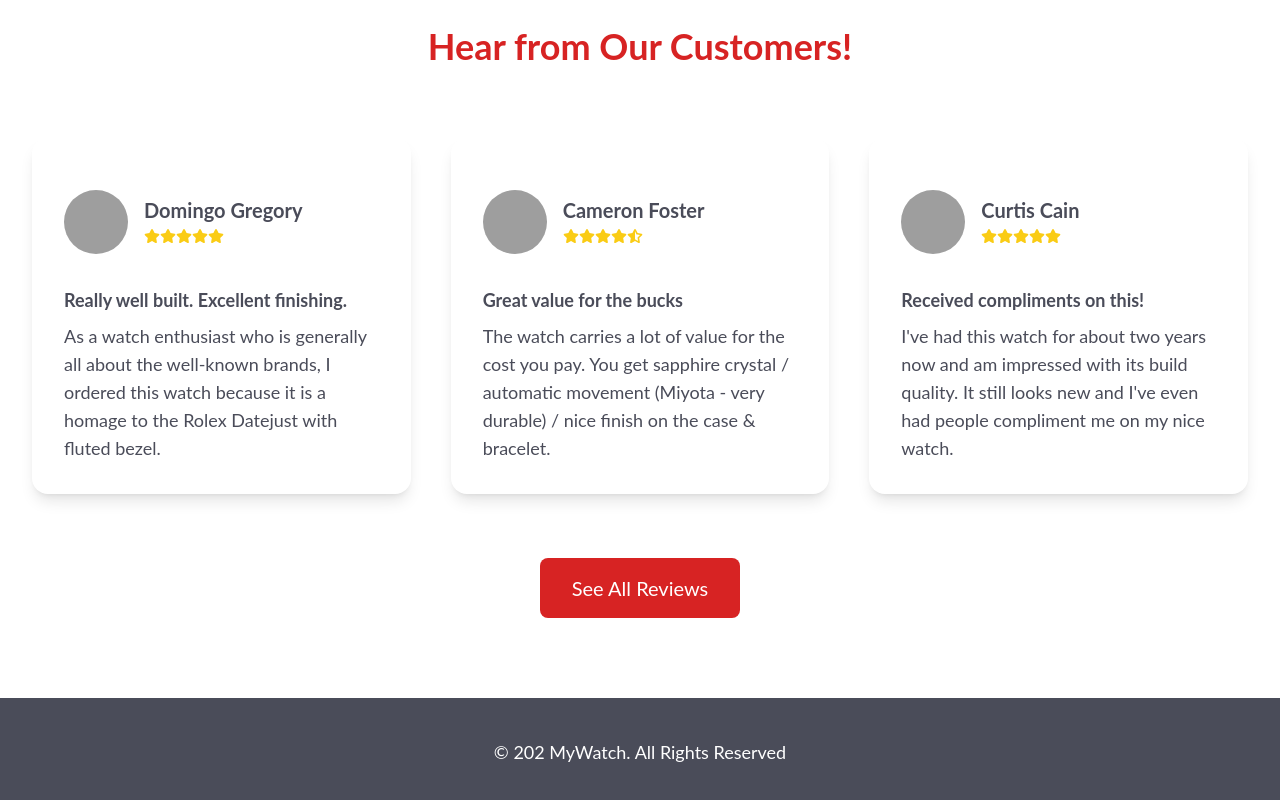
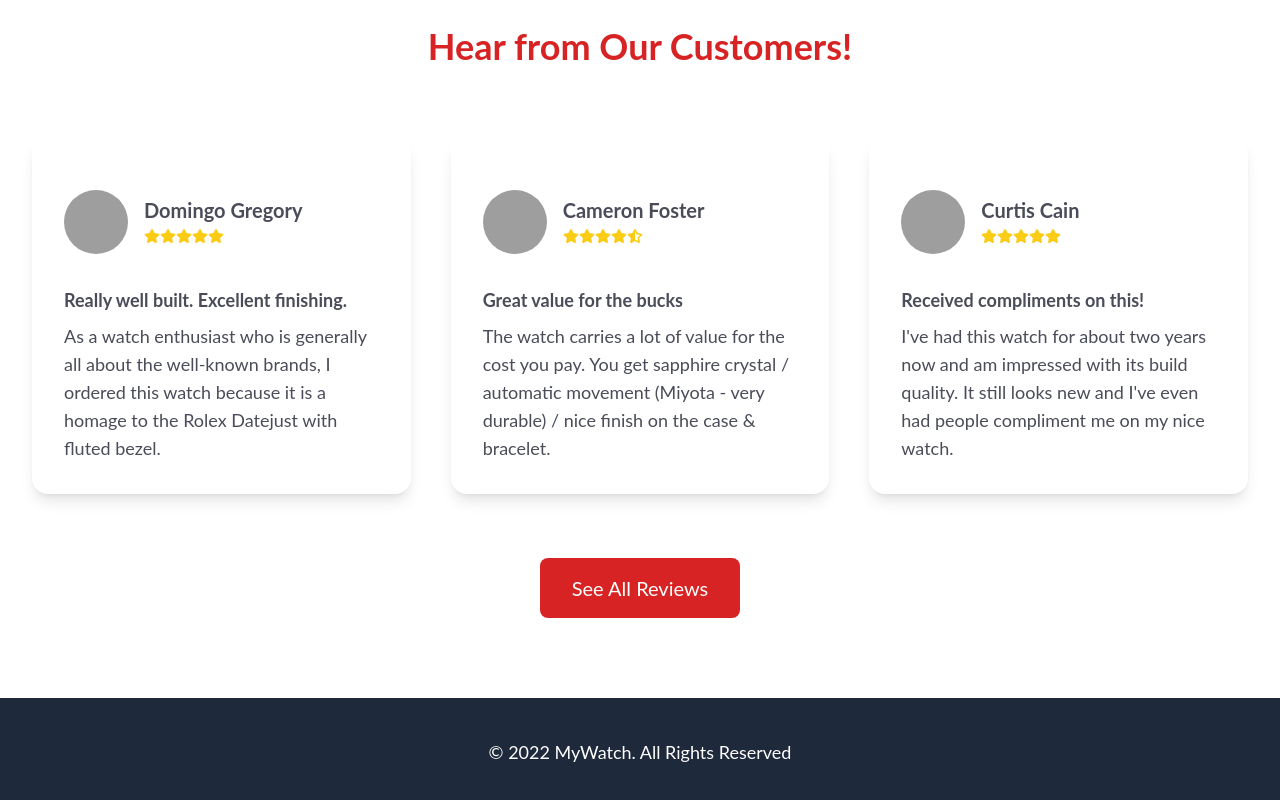
Before and after one commit to mdsaifullah-wd/my-watch, a React (Create React App) app: page / in a window 1280 px wide. Shown: the part 814-1614 px from the top of the page. Built offline with nearby package versions, Linux system fonts and the light colour scheme; grey boxes are pictures that could not be loaded.

Commit message:
update footer color and text

```diff
--- a/src/components/Footer/Footer.js
+++ b/src/components/Footer/Footer.js
@@ -2,9 +2,9 @@ import React from 'react';
 
 const Footer = () => {
   return (
-    <footer className='bg-gray py-10 bottom-0'>
+    <footer className='bg-slate-800 py-10 bottom-0'>
       <p className='text-white text-center text-lg'>
-        © 202 MyWatch. All Rights Reserved
+        © 2022 MyWatch. All Rights Reserved
       </p>
     </footer>
   );
```
